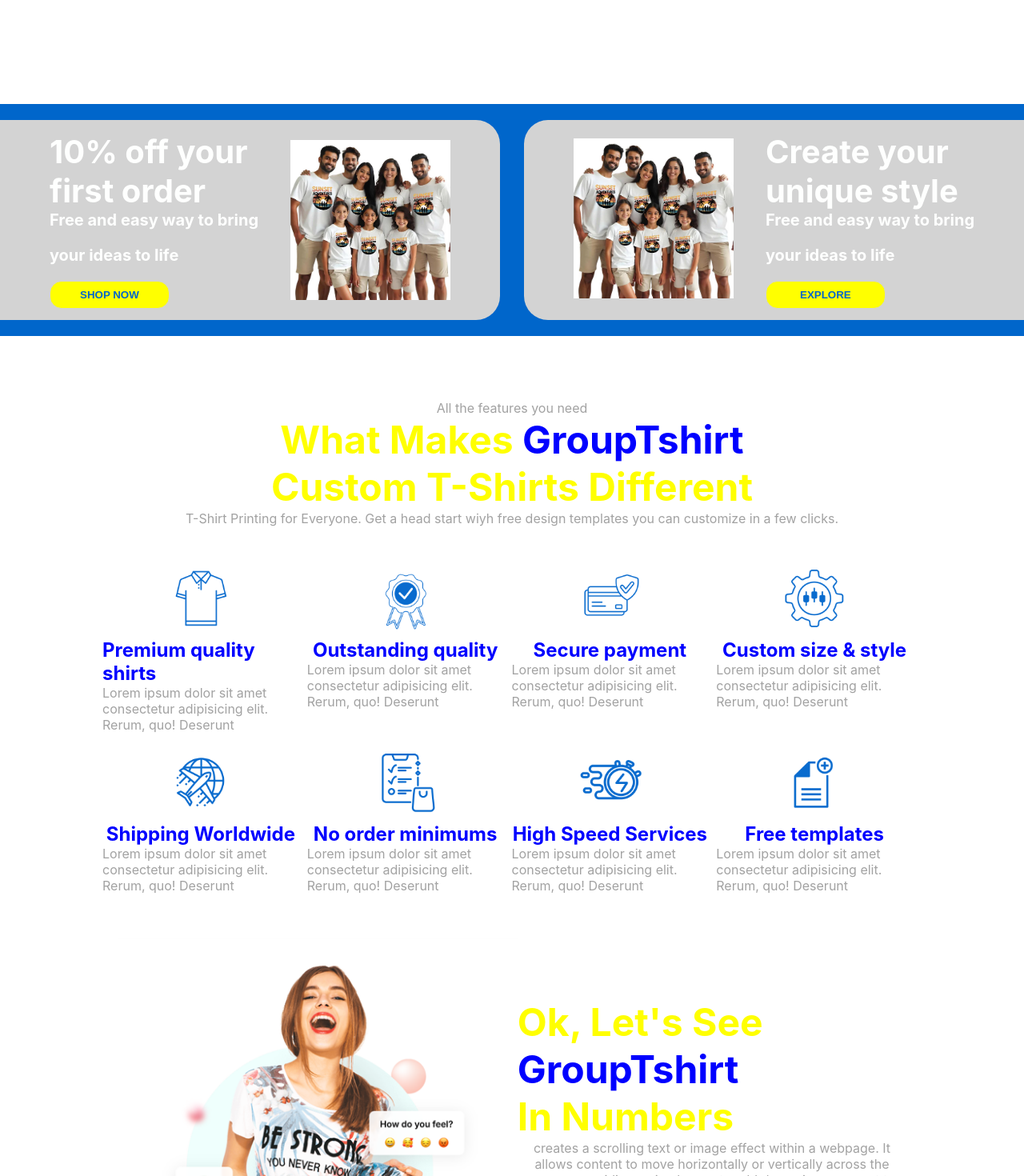
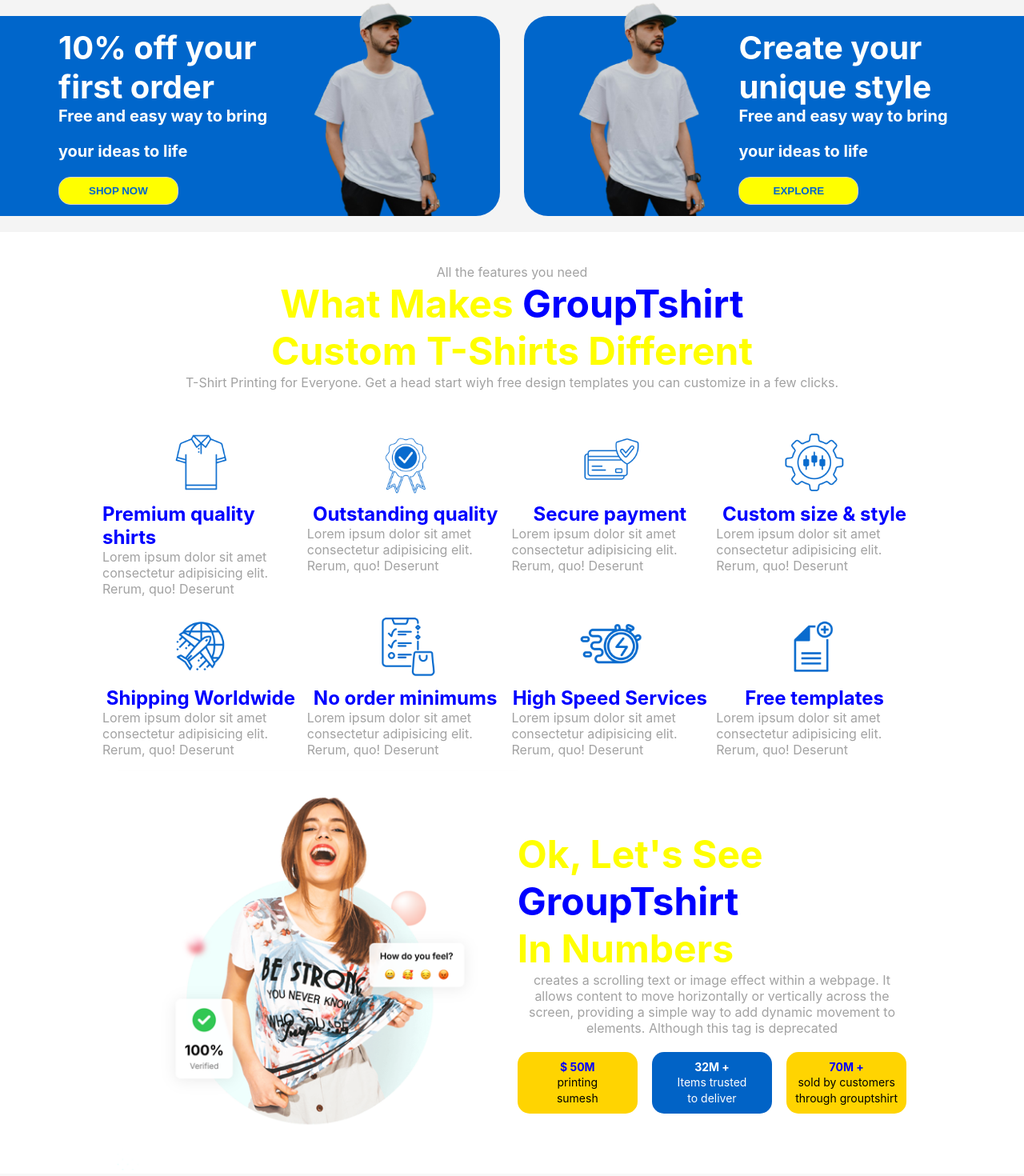
Before and after one commit to SumeshS03/Group-T-shirt, a React (Create React App) app: page /home in a window 1280 px wide. Shown: the part 1300-2770 px from the top of the page at 80% size. Built offline with nearby package versions, Linux system fonts and the light colour scheme.

Commit message:
background images added

```diff
--- a/src/pages/Homecontent.css
+++ b/src/pages/Homecontent.css
@@ -98,10 +98,13 @@
 
     background-color: #ffffff;
     display: flex;
-    padding-bottom: 130px;
+    /* padding-bottom: 130px; */
     /* gap: 10px; */
 
 
+}
+.img-container{
+    position: absolute;
 }
 .design-text {
     width: 33%;
@@ -164,7 +167,7 @@
     display: flex;
     gap: 30px;
      /* Adds space inside the container */
-    background-color: #0066cb; /* Optional: Just to visualize the container */
+    background-color: #f4f4f4; /* Optional: Just to visualize the container */
     justify-content: center;
     padding: 20px 0px 20px 0px;
 
@@ -172,7 +175,7 @@
 }
 .shopnow{
     flex: 1;
-    background-color: lightgray;
+    background-color: #0066cb;
     display: flex;
     align-items: center;
     justify-content: center;
@@ -192,7 +195,7 @@
 }
 .explore {
     flex: 1;
-    background-color: lightgray;
+    background-color: #0066cb;
     display: flex;
     align-items: center;
     justify-content: center;
@@ -271,8 +274,8 @@
 
     align-items: center;
     justify-content: center;
-    margin-top: 40px;
-    margin-bottom: 40px;
+
+
 }
 .verify-photo-box{
 
@@ -321,8 +324,8 @@
     /* height: 500px; */
     background-color: #f8f8f8;
     display: flex;
-    gap: 20px;
-    margin-top: 100px;
+
+
     flex-direction: column;
     align-items: center;
 }
@@ -370,8 +373,7 @@
     flex-direction: column;
     justify-content: center;
     align-items: center;
-    padding-top: 47px;
-    margin-bottom: 174px;
+    margin-bottom: 80px;
 }
 .comment-box{
     width: 75%;
@@ -380,6 +382,7 @@
     display: flex;
     margin-top: 22px;
     gap: 15px;
+    margin-left: 60px;
 
 }
 .comment-lines{
@@ -430,36 +433,35 @@
 .mailbox{
     width: 100%;
     display: flex;
-    /* padding: 30px; */
-    /* padding-top: 10px; */
     flex-direction: column;
-    /* height: 400px; */
     justify-content: center;
     align-items: center;
-    position: relative;
-    overflow: hidden;
+
+
+
+
 
 }
 .image-container {
-    /* flex: 1; */
+
     position: relative;
 }
 .image-container img {
     width: 350px;
     position: absolute;
-    top: -50px; /* Extend outside */
+    top: -50px;
     right: 0;
     z-index: 1;
 }
-.mailbox-divider{
-    /* margin-top: 230px; */
+.mailbox-divider {
+    width: 100%;
+    display: flex;
+    justify-content: space-between;
+    align-items: center;
+    background-image: url("../images/foot1.png"); /* Ensure correct path */
+    background-position: center;
+    background-repeat: no-repeat;
 
-    width: 100%;
-
-
-    background-color: #ffd401;
-    display: flex;
-    flex-direction: row;
 }
 .text-divider{
     display: flex;
@@ -488,7 +490,7 @@
 .shipping{
     width: 100%;
     display: flex;
-    margin-top: 95px;
+    /* margin-top: 95px; */
     background-color: #efefef;
 
 
@@ -576,7 +578,7 @@
     width: 80%;
     height: 40px;
     background-color: #000000;
-    margin-top: 45px;
+
     justify-content: space-between;
 }
 .footersocial1{
--- a/src/pages/Homecontent.jsx
+++ b/src/pages/Homecontent.jsx
@@ -19,7 +19,7 @@
 import highspeed from "../images/High-Speed-Service.png"
 import freetemplate from "../images/Free-Templates.png"
 import outstandquality from "../images/Outstanding-Quality1.png"
-import tshirtmen from "../images/tshirtimage.png"
+
 import tshirtmen1 from "../images/tshiirtimage1.png"
 import bg2 from "../images/bg2.png"
 
@@ -215,18 +215,18 @@
           </div>
           <div>
             <img
-              src={logo}
+              src={tshirtmen1}
               alt="logo"
-              style={{ height: "200px", width: "200px" }}
+              style={{ height: "285px", width: "200px",position:"relative",marginLeft:"-22px",marginBottom:"36px" }}
             ></img>
           </div>
         </div>
         <div className="explore">
           <div>
             <img
-              src={logo}
+              src={tshirtmen1}
               alt="logo"
-              style={{ height: "200px", width: "200px" }}
+              style={{ height: "285px", width: "200px",position:"relative",marginLeft:"-67px",marginBottom:"31px"  }}
             ></img>
           </div>
           <div>
@@ -248,7 +248,7 @@
           </div>
         </div>
       </div>
-      <div style={{ marginTop: "80px" }}>
+      <div style={{ marginTop: "40px",marginBottom:"20px" }}>
         <text style={{ color: "#a2a2a2" }}>All the features you need</text>
         <h1
           style={{
@@ -837,7 +837,11 @@
             </div>
           </div>
           <div className="img-container">
-          <img src={tshirtmen1} alt="Offer"></img>
+          <img
+              src={tshirtmen1}
+              alt="logo"
+              style={{ height: "508px", width: "408px",position:"relative",marginLeft:"784px",marginBottom:"74px"  }}
+            ></img>
           </div>
         </div>
         <p
@@ -1159,7 +1163,7 @@
         </div>
       </div>
       <div className="footer2">
-        <p style={{ color: "#000000", fontSize: "16px" }}>
+        <p style={{ color: "#000000", fontSize: "16px",margin:"0px" }}>
           © All Copyright 2025 by Website Design and Build -
           <span style={{ fontWeight: "bold", color: "#000000" }}>
             www.Tabsquareinfotech.com
```
Also changed, not shown: src/images/foot1.png (added), src/images/tshirtimage.png (deleted).
